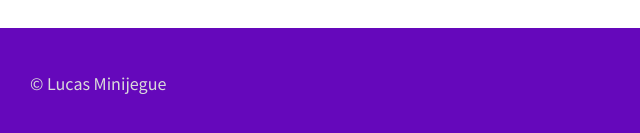
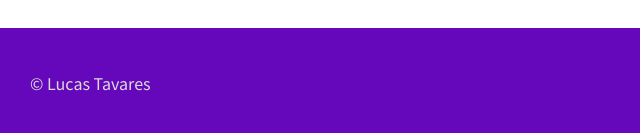
Before and after one commit to tilucast/Clinica-de-Estetica, a website: page tratamentos.html in a window 1280 px wide. Shown: the part 3312-3445 px from the top of the page, 0-640 px from the left. Drawn offline with nearby package versions, Linux system fonts and the light colour scheme.

Commit message:
Revert "Modifiquei o html de tratamentos."
This reverts commit f4bf53def9f048076fc8313948bbfb750e637ce9.

```diff
--- a/tratamentos.html
+++ b/tratamentos.html
@@ -185,7 +185,7 @@
     <footer class="footer">
 
         <div class="footer__copyright">
-            <p> &copy; Lucas Minijegue</p>
+            <p> &copy; Lucas Tavares</p>
         </div>
 
 
```
